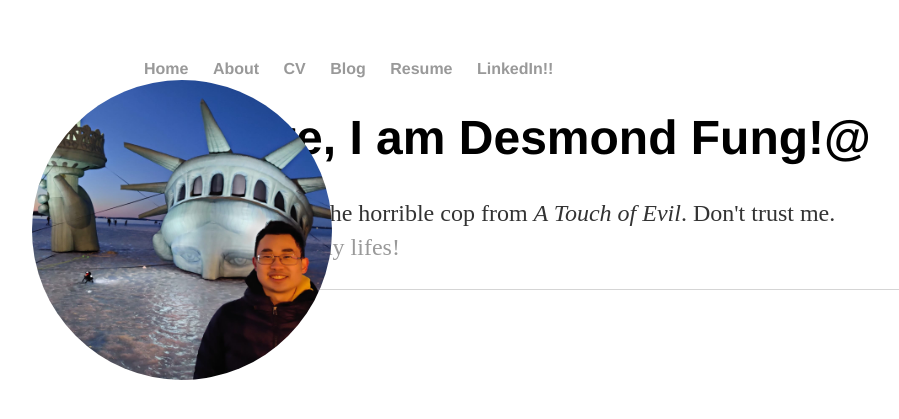
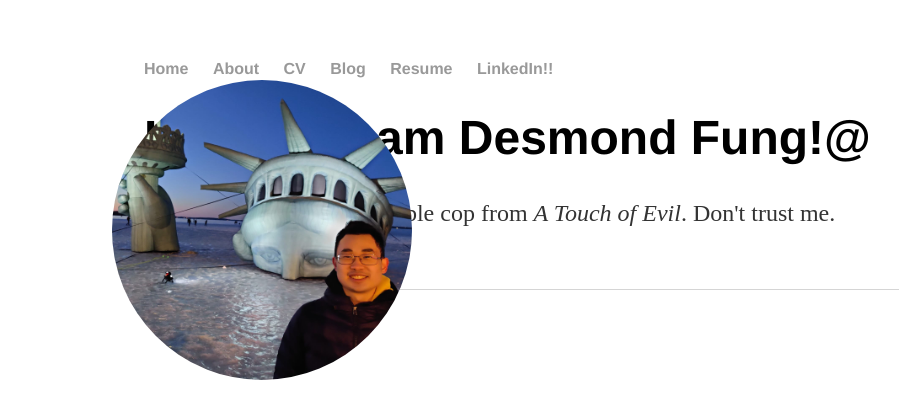
Before and after one commit to ddhangdd/ddhangdd.github.io, a Jekyll site: the page built from index.html, in a window 1280 px wide. Shown: the top 419 px of the page, without its empty margins (48-947 px from the left). Built offline with Jekyll 4.4.1, drawn with Linux system fonts in a browser that asks for light colours.

Commit message:
Update main.css

```diff
--- a/css/main.css
+++ b/css/main.css
@@ -31,7 +31,7 @@ h1 {
     text-align: center;
     position: absolute;
     top: 80px;
-    right: -80px;
+    right: -160px;
 }
 
 #avatar{
```
